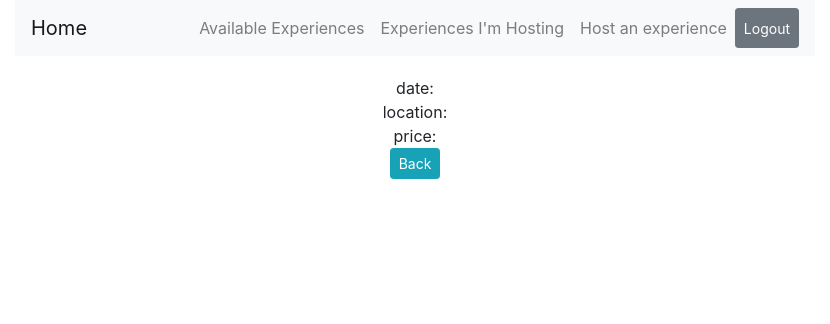
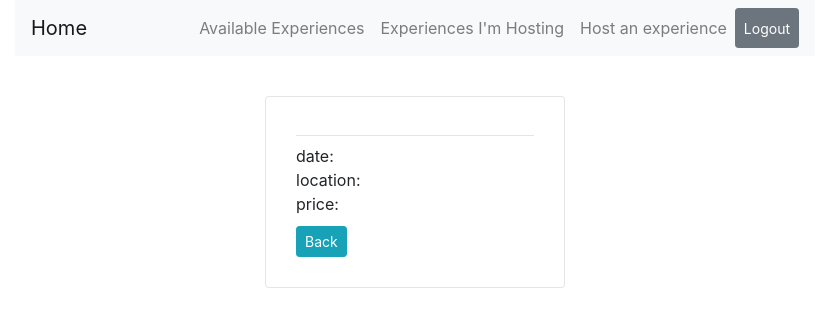
Before and after one commit to a-to-z-experiences/front-end, a React (Create React App) app in the folder experiences/: page /available-experiences/1 in a window 1280 px wide. Shown: the top 324 px of the page, without its empty margins (225-1055 px from the left). Built offline with nearby package versions, Linux system fonts and the light colour scheme; no server answers.

Commit message:
finished styling

```diff
--- a/experiences/src/components/SpecificAvailableExperience.js
+++ b/experiences/src/components/SpecificAvailableExperience.js
@@ -25,6 +25,7 @@ import {
   DropdownItem
 } from "reactstrap";
 // import connect to connect the action creators and props we want from reducer's state to component
+import "../css/specificAvailableExperience.scss";
 import { connect } from "react-redux";
 import { getSpecificExperience, rsvpSpecificExperience } from "../actions";
 const divNav = {
@@ -70,11 +71,17 @@ class SpecificAvailableExperience extends Component {
                 </div>
               </NavLink>
             </NavItem>
-            <Button inline color="secondary" size="sm" onClick={this.logout}>
+            <Button
+              inline
+              color="secondary"
+              size="sm"
+              onClick={this.logout}
+            >
               Logout
             </Button>
           </Nav>
         </Navbar>
+        <div className="specific-available-experiences">
           <div className="specific-available-experience">
             <div className="specific-available-experience-title">
               {this.props.specificExperienceObject.title}
@@ -82,6 +89,7 @@ class SpecificAvailableExperience extends Component {
             <div className="specific-available-experience-description">
               {this.props.specificExperienceObject.description}
             </div>
+            <div className="divider" />
             <div className="specific-available-experience-date">
               date: {this.props.specificExperienceObject.date}
             </div>
@@ -92,13 +100,18 @@ class SpecificAvailableExperience extends Component {
               price: {this.props.specificExperienceObject.price}
             </div>
             {localStorage.getItem("token") && (
+              <div className="rsvp-button">
                 <Button color="success" size="sm" onClick={this.rsvp}>
                   RSVP
                 </Button>
+              </div>
             )}
+            <div className="back-button">
               <Button color="info" size="sm" onClick={this.goBack}>
                 Back
               </Button>
+            </div>
+          </div>
         </div>
       </div>
     );
--- a/experiences/src/components/SpecificHostingExperience.js
+++ b/experiences/src/components/SpecificHostingExperience.js
@@ -3,6 +3,7 @@ import React, { Component } from "react";
 import { Link } from "react-router-dom";
 import { getSpecificExperience, deleteSpecificExperience } from "../actions";
 // import Buthrefn and other stuff from reactstrap component
+import "../css/specificHostingExperience.scss";
 import {
   Button,
   Form,
@@ -89,6 +90,7 @@ class SpecificHostingExperiences extends Component {
               </Button>
             </Nav>
           </Navbar>
+          <div className="specific-hosting-experiences">
             <div className="specific-hosting-experience">
               <div className="specific-hosting-experience-title">
                 {this.props.specificExperienceObject.title}
@@ -96,21 +98,27 @@ class SpecificHostingExperiences extends Component {
               <div className="specific-hosting-experience-description">
                 {this.props.specificExperienceObject.description}
               </div>
+              <div className="divider" />
               <div className="specific-hosting-experience-location">
-              {this.props.specificExperienceObject.location}
+                location: {this.props.specificExperienceObject.location}
               </div>
               <div className="specific-hosting-experience-date">
-              {this.props.specificExperienceObject.date}
+                date: {this.props.specificExperienceObject.date}
               </div>
               <div className="specific-hosting-experience-price">
-              {this.props.specificExperienceObject.price}
+                price: {this.props.specificExperienceObject.price}
               </div>
               <Link to={`/edit-experience/${specificExperienceId}`}>
+                <div className="edit-button">
                   <Button color="info">Edit</Button>
+                </div>
               </Link>
+              <div className="delete-button">
                 <Button color="danger" onClick={this.handleDelete}>
                   Delete
                 </Button>
+              </div>
+            </div>
           </div>
         </div>
       );
--- /dev/null
+++ b/experiences/src/css/specificAvailableExperience.scss
@@ -0,0 +1,45 @@
+.specific-available-experiences {
+  display: flex;
+  flex-flow: column;
+  align-items: center;
+  .specific-available-experience {
+    text-align: left;
+    width: 300px;
+    background-color: rgba(255, 255, 255, 0.85);
+    background-clip: padding-box;
+    border: 1px solid rgba(0, 0, 0, 0.1);
+    border-radius: 0.25rem;
+    margin-top: 20px;
+    margin-bottom: 20px;
+    padding: 30px;
+    .specific-available-experience-title {
+      font-size: 2rem;
+    }
+    .specific-available-experience-description {
+      font-size: 1.5rem;
+    }
+    .divider {
+      margin-bottom: 0.5rem;
+      margin-top: 0.5rem;
+      border: 0;
+      border-top: 1px solid rgba(0, 0, 0, 0.1);
+      height: 0;
+      overflow: visible;
+      display: block;
+      unicode-bidi: isolate;
+      margin-block-start: 0.5em;
+      margin-block-end: 0.5em;
+      margin-inline-start: auto;
+      margin-inline-end: auto;
+    }
+    .rsvp-button,
+    .back-button {
+      display: inline-block;
+      text-align: center;
+      margin-top: 10px;
+    }
+    .rsvp-button {
+      margin-right: 10px;
+    }
+  }
+}
--- /dev/null
+++ b/experiences/src/css/specificHostingExperience.scss
@@ -0,0 +1,45 @@
+.specific-hosting-experiences {
+  display: flex;
+  flex-flow: column;
+  align-items: center;
+  .specific-hosting-experience {
+    text-align: left;
+    width: 300px;
+    background-color: rgba(255, 255, 255, 0.85);
+    background-clip: padding-box;
+    border: 1px solid rgba(0, 0, 0, 0.1);
+    border-radius: 0.25rem;
+    margin-top: 20px;
+    margin-bottom: 20px;
+    padding: 30px;
+    .specific-hosting-experience-title {
+      font-size: 2rem;
+    }
+    .specific-hosting-experience-description {
+      font-size: 1.5rem;
+    }
+    .divider {
+      margin-bottom: 0.5rem;
+      margin-top: 0.5rem;
+      border: 0;
+      border-top: 1px solid rgba(0, 0, 0, 0.1);
+      height: 0;
+      overflow: visible;
+      display: block;
+      unicode-bidi: isolate;
+      margin-block-start: 0.5em;
+      margin-block-end: 0.5em;
+      margin-inline-start: auto;
+      margin-inline-end: auto;
+    }
+    .edit-button,
+    .delete-button {
+      display: inline-block;
+      text-align: center;
+      margin-top: 10px;
+    }
+    .edit-button {
+      margin-right: 10px;
+    }
+  }
+}
```
Lines whose indentation alone changed are shown as unchanged.
